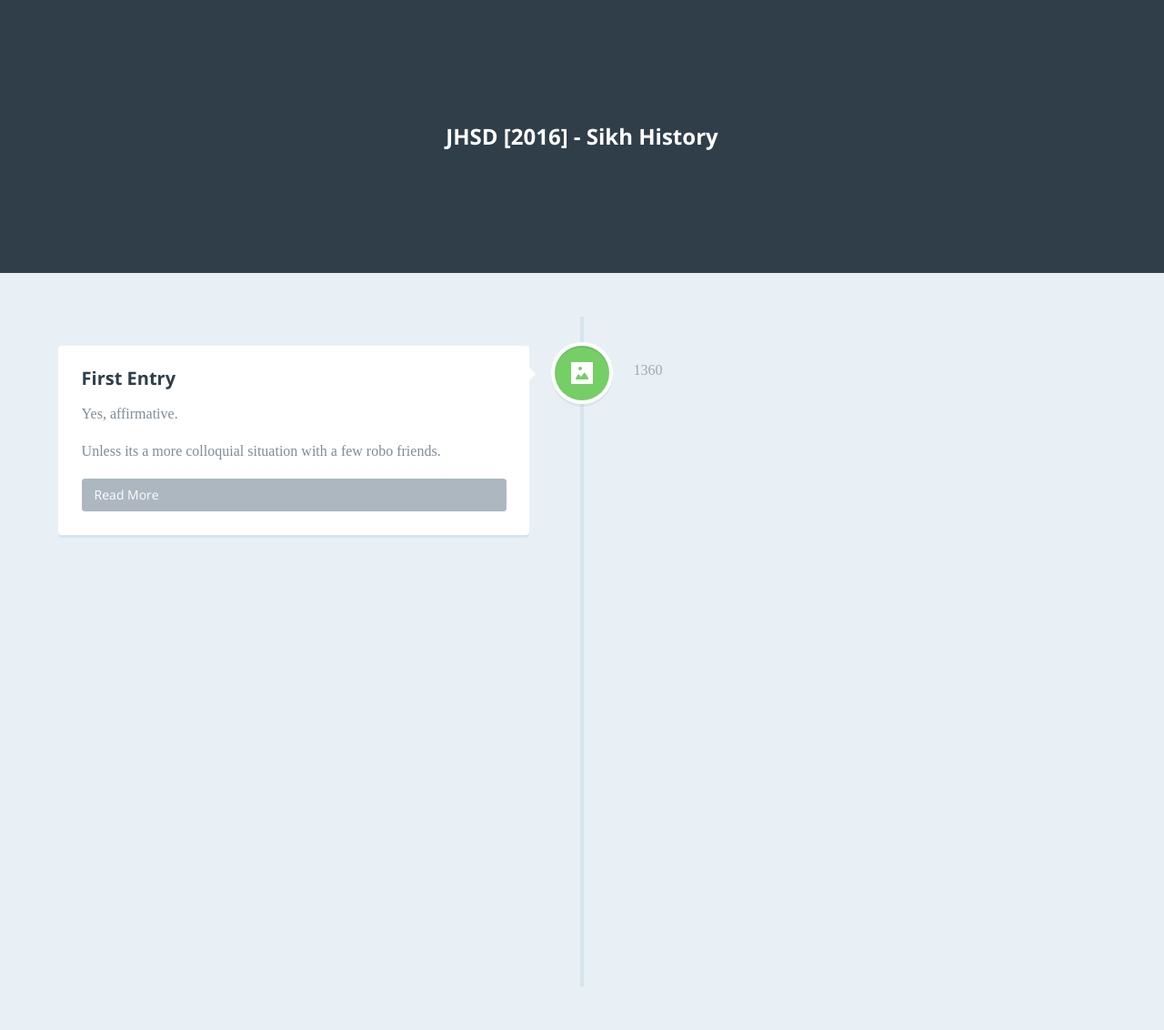
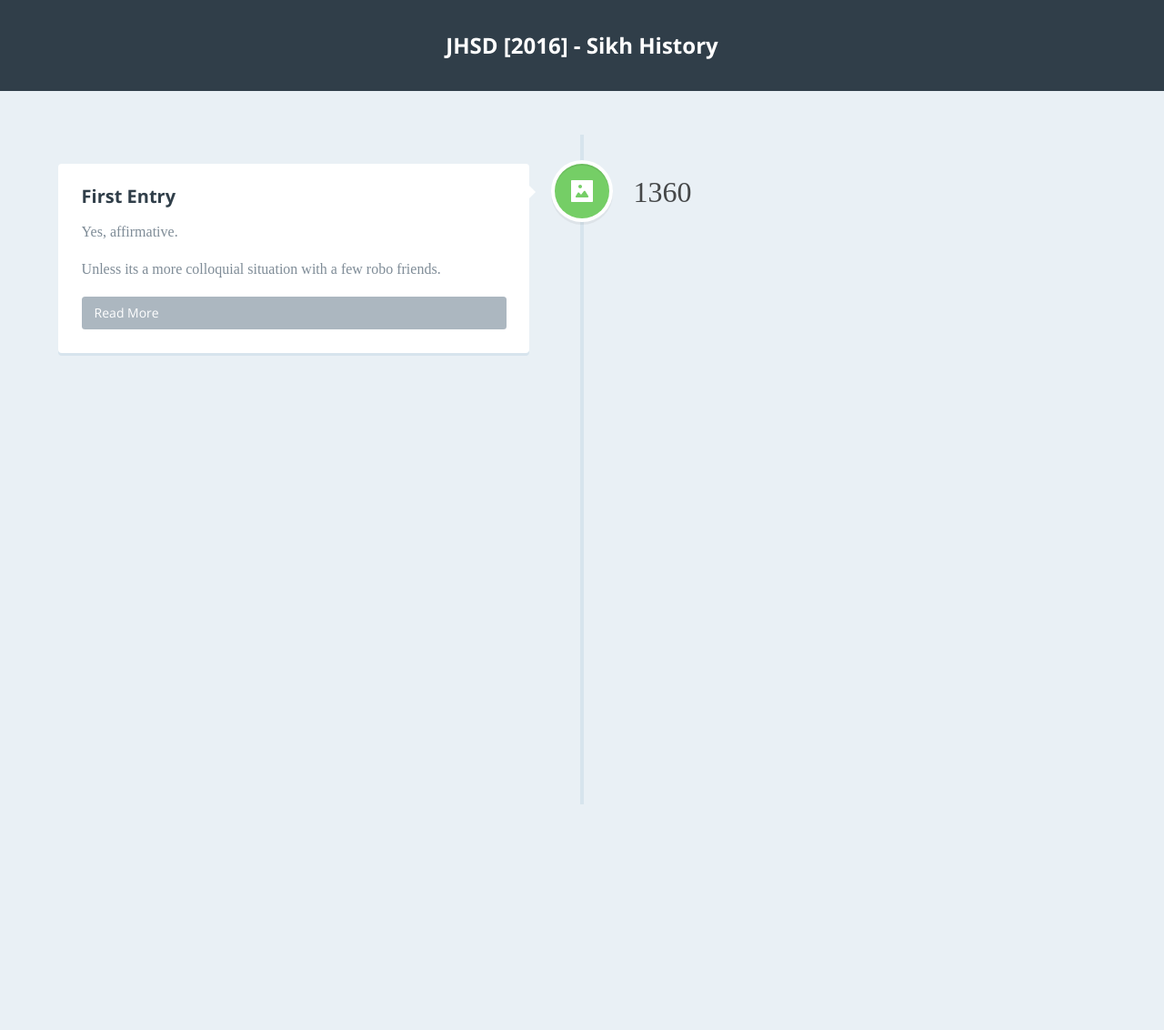
Before and after one commit to jujhars13/my-website, a Jekyll site: the page built from jhsd-history/index.html, in a window 1280 px wide. Shown: the whole page at 91% size. Built offline with Jekyll 4.4.1, drawn with Linux system fonts in a browser that asks for light colours; nearby versions of some CDN libraries; some web fonts are replaced; after the commit the page ends 932 px from its top, so only the background shows below that.

Commit message:
jhsd page setup, just need data now

```diff
--- a/jhsd-history/css/style.css
+++ b/jhsd-history/css/style.css
@@ -47,6 +47,7 @@ Modules - reusable parts of our design
     max-width: 1170px;
     margin: 0 auto;
 }
+
 .cd-container::after {
     /* clearfix */
     content: '';
@@ -60,21 +61,19 @@ Main components
 
 -------------------------------- */
 header {
-  height: 200px;
-  line-height: 200px;
+    height: 100px;
+    line-height: 100px;
     text-align: center;
     background: #303e49;
 }
+
 header h1 {
     color: white;
     font-size: 18px;
     font-size: 1.125rem;
 }
+
 @media only screen and (min-width: 1170px) {
-  header {
-    height: 300px;
-    line-height: 300px;
-  }
     header h1 {
         font-size: 24px;
         font-size: 1.5rem;
@@ -87,6 +86,7 @@ header h1 {
     margin-top: 2em;
     margin-bottom: 2em;
 }
+
 #cd-timeline::before {
     /* this is the vertical line */
     content: '';
@@ -103,6 +103,7 @@ header h1 {
         margin-top: 3em;
         margin-bottom: 3em;
     }
+
     #cd-timeline::before {
         left: 50%;
         margin-left: -2px;
@@ -113,24 +114,30 @@ header h1 {
     position: relative;
     margin: 2em 0;
 }
+
 .cd-timeline-block:after {
     content: "";
     display: table;
     clear: both;
 }
+
 .cd-timeline-block:first-child {
     margin-top: 0;
 }
+
 .cd-timeline-block:last-child {
     margin-bottom: 0;
 }
+
 @media only screen and (min-width: 1170px) {
     .cd-timeline-block {
         margin: 4em 0;
     }
+
     .cd-timeline-block:first-child {
         margin-top: 0;
     }
+
     .cd-timeline-block:last-child {
         margin-bottom: 0;
     }
@@ -145,6 +152,7 @@ header h1 {
     border-radius: 50%;
     box-shadow: 0 0 0 4px white, inset 0 2px 0 rgba(0, 0, 0, 0.08), 0 3px 0 4px rgba(0, 0, 0, 0.05);
 }
+
 .cd-timeline-img img {
     display: block;
     width: 24px;
@@ -155,15 +163,19 @@ header h1 {
     margin-left: -12px;
     margin-top: -12px;
 }
+
 .cd-timeline-img.cd-picture {
     background: #75ce66;
 }
+
 .cd-timeline-img.cd-movie {
     background: #c03b44;
 }
+
 .cd-timeline-img.cd-location {
     background: #f0ca45;
 }
+
 @media only screen and (min-width: 1170px) {
     .cd-timeline-img {
         width: 60px;
@@ -174,9 +186,11 @@ header h1 {
         -webkit-transform: translateZ(0);
         -webkit-backface-visibility: hidden;
     }
+
     .cssanimations .cd-timeline-img.is-hidden {
         visibility: hidden;
     }
+
     .cssanimations .cd-timeline-img.bounce-in {
         visibility: visible;
         -webkit-animation: cd-bounce-1 0.6s;
@@ -200,6 +214,7 @@ header h1 {
         -webkit-transform: scale(1);
     }
 }
+
 @-moz-keyframes cd-bounce-1 {
     0% {
         opacity: 0;
@@ -215,6 +230,7 @@ header h1 {
         -moz-transform: scale(1);
     }
 }
+
 @keyframes cd-bounce-1 {
     0% {
         opacity: 0;
@@ -242,6 +258,7 @@ header h1 {
         transform: scale(1);
     }
 }
+
 .cd-timeline-content {
     position: relative;
     margin-left: 60px;
@@ -250,11 +267,13 @@ header h1 {
     padding: 1em;
     box-shadow: 0 3px 0 #d7e4ed;
 }
+
 .cd-timeline-content:after {
     content: "";
     display: table;
     clear: both;
 }
+
 .cd-timeline-content h2 {
     color: #303e49;
 }
@@ -263,13 +282,16 @@ header h1 {
     font-size: 13px;
     font-size: 0.8125rem;
 }
+
 .cd-timeline-content .cd-read-more, .cd-timeline-content .cd-date {
     display: inline-block;
 }
+
 .cd-timeline-content p {
     margin: 1em 0;
     line-height: 1.6;
 }
+
 .cd-timeline-content .cd-read-more {
     float: right;
     padding: .8em 1em;
@@ -281,11 +303,13 @@ header h1 {
 .no-touch .cd-timeline-content .cd-read-more:hover {
     background-color: #bac4cb;
 }
+
 .cd-timeline-content .cd-date {
     float: left;
     padding: .8em 0;
     opacity: .7;
 }
+
 .cd-timeline-content::before {
     content: '';
     position: absolute;
@@ -302,41 +326,50 @@ header h1 {
         font-size: 20px;
         font-size: 1.25rem;
     }
+
     .cd-timeline-content p {
         font-size: 16px;
         font-size: 1rem;
     }
+
     .cd-timeline-content .cd-read-more, .cd-timeline-content .cd-date {
         font-size: 14px;
         font-size: 0.875rem;
     }
 }
+
 @media only screen and (min-width: 1170px) {
     .cd-timeline-content {
         margin-left: 0;
         padding: 1.6em;
         width: 45%;
     }
+
     .cd-timeline-content::before {
         top: 24px;
         left: 100%;
         border-color: transparent;
         border-left-color: white;
     }
+
     .cd-timeline-content .cd-read-more {
         float: left;
     }
+
     .cd-timeline-content .cd-date {
         position: absolute;
         width: 100%;
         left: 122%;
-    top: 6px;
+        top: -11px;
         font-size: 16px;
-    font-size: 1rem;
+        font-size: 2rem;
+        color: black;
     }
+
     .cd-timeline-block:nth-child(even) .cd-timeline-content {
         float: right;
     }
+
     .cd-timeline-block:nth-child(even) .cd-timeline-content::before {
         top: 24px;
         left: auto;
@@ -344,17 +377,21 @@ header h1 {
         border-color: transparent;
         border-right-color: white;
     }
+
     .cd-timeline-block:nth-child(even) .cd-timeline-content .cd-read-more {
         float: right;
     }
+
     .cd-timeline-block:nth-child(even) .cd-timeline-content .cd-date {
         left: auto;
         right: 122%;
         text-align: right;
     }
+
     .cssanimations .cd-timeline-content.is-hidden {
         visibility: hidden;
     }
+
     .cssanimations .cd-timeline-content.bounce-in {
         visibility: visible;
         -webkit-animation: cd-bounce-2 0.6s;
@@ -371,6 +408,7 @@ header h1 {
         animation: cd-bounce-2-inverse 0.6s;
     }
 }
+
 @-webkit-keyframes cd-bounce-2 {
     0% {
         opacity: 0;
@@ -386,6 +424,7 @@ header h1 {
         -webkit-transform: translateX(0);
     }
 }
+
 @-moz-keyframes cd-bounce-2 {
     0% {
         opacity: 0;
@@ -401,6 +440,7 @@ header h1 {
         -moz-transform: translateX(0);
     }
 }
+
 @keyframes cd-bounce-2 {
     0% {
         opacity: 0;
@@ -428,6 +468,7 @@ header h1 {
         transform: translateX(0);
     }
 }
+
 @-webkit-keyframes cd-bounce-2-inverse {
     0% {
         opacity: 0;
@@ -443,6 +484,7 @@ header h1 {
         -webkit-transform: translateX(0);
     }
 }
+
 @-moz-keyframes cd-bounce-2-inverse {
     0% {
         opacity: 0;
@@ -458,6 +500,7 @@ header h1 {
         -moz-transform: translateX(0);
     }
 }
+
 @keyframes cd-bounce-2-inverse {
     0% {
         opacity: 0;
--- a/sitemap.xml
+++ b/sitemap.xml
@@ -1,5 +1,4 @@
 ---
-layout: nil
 ---
 <?xml version="1.0" encoding="UTF-8"?>
 <urlset xmlns="http://www.sitemaps.org/schemas/sitemap/0.9">
```
Also changed, not shown: 1 other file. Lines whose indentation alone changed are shown as unchanged.
